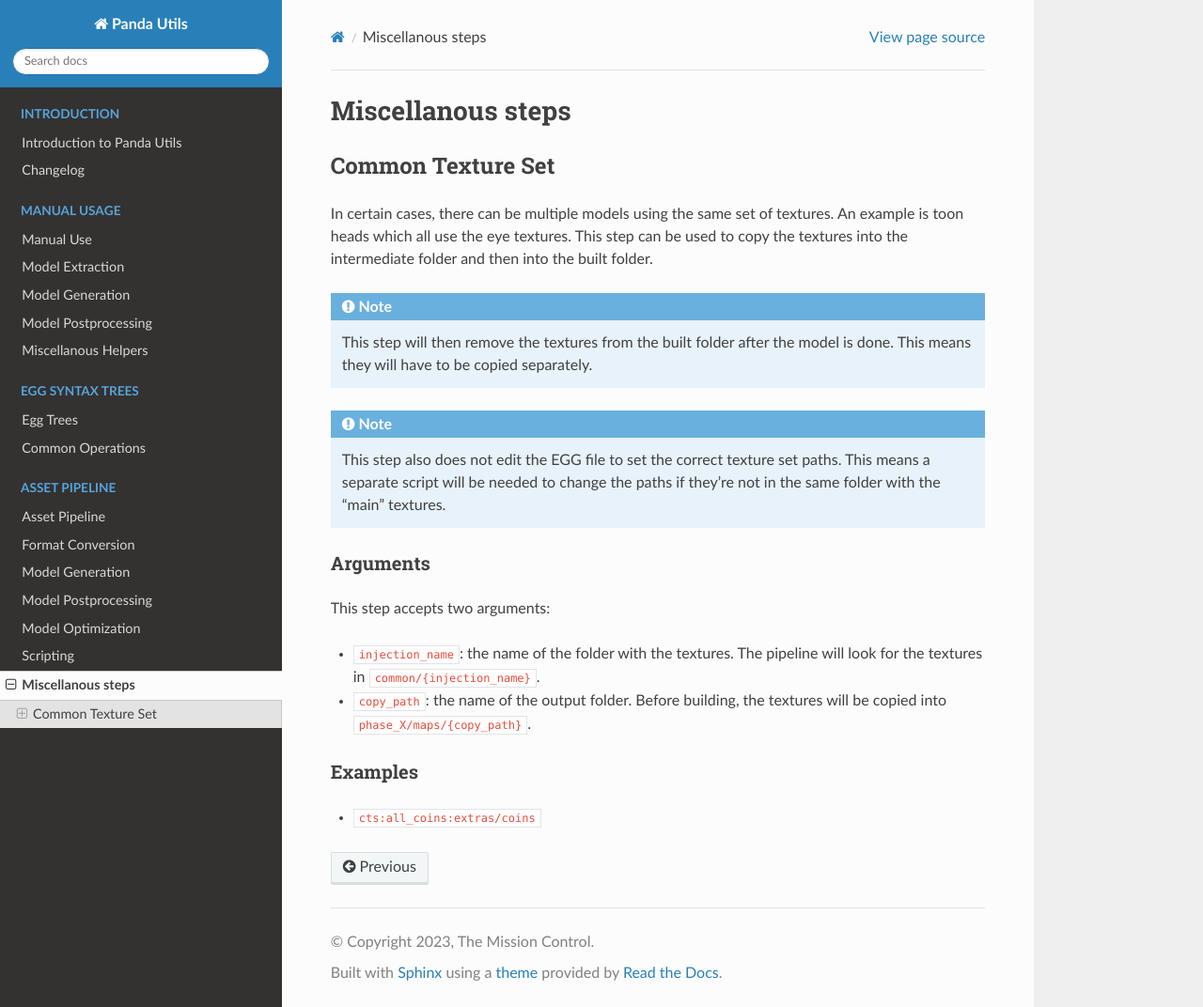
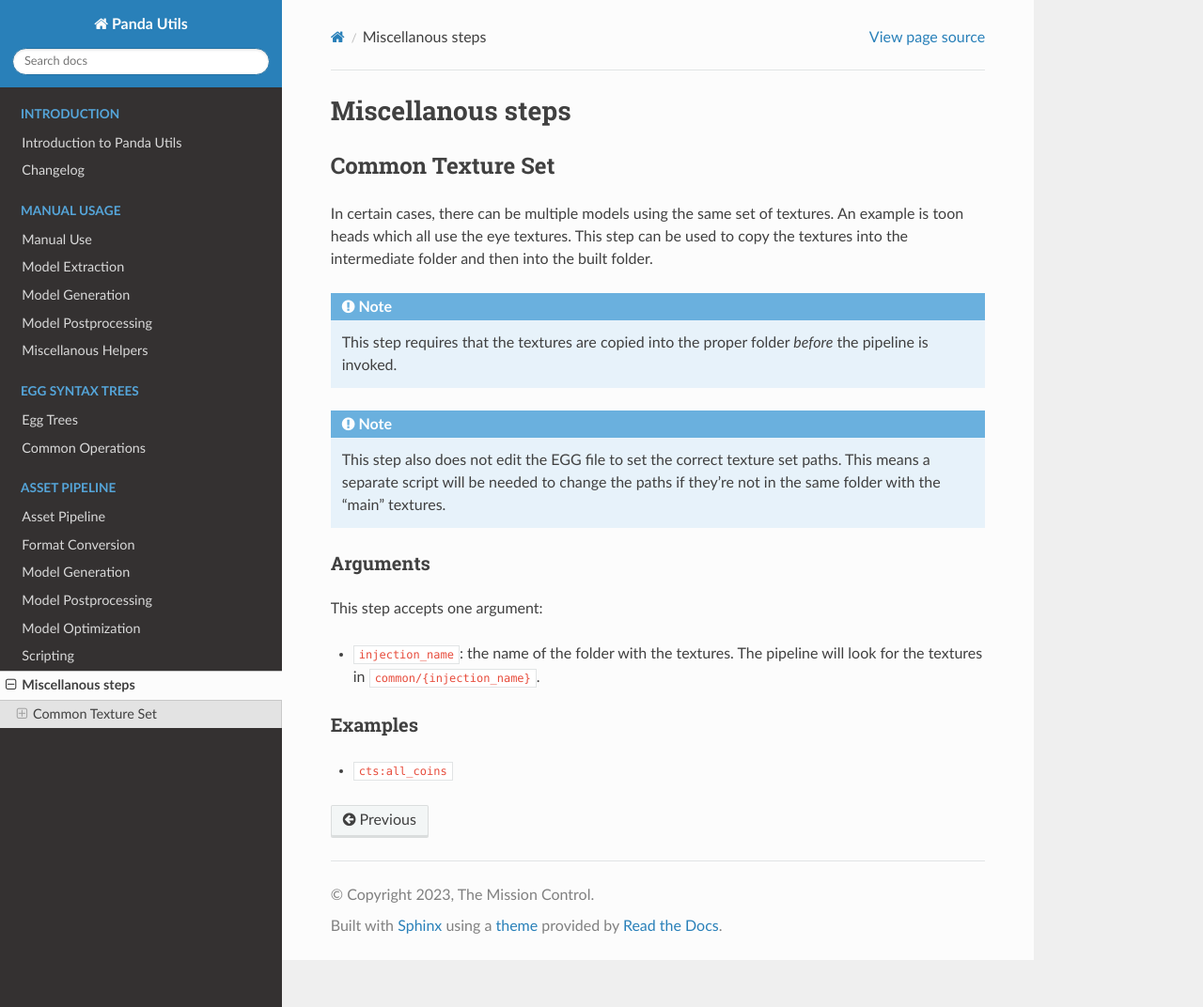
Before and after one commit to Toontown-Event-Horizon/panda-utils-docs, a Sphinx documentation site: the page built from source/asset-pipeline/misc.rst, in a window 1280 px wide and 1072 px high. Shown: the whole window at 94% size. Built offline with Sphinx 7.4.7 and the Read the Docs theme 2.0.0, drawn with Linux system fonts in a browser that asks for light colours.

```diff
--- a/source/asset-pipeline/misc.rst
+++ b/source/asset-pipeline/misc.rst
@@ -9,8 +9,7 @@ An example is toon heads which all use the eye textures.
 This step can be used to copy the textures into the intermediate folder
 and then into the built folder.
 
-.. note:: This step will then remove the textures from the built folder after the model is done.
-   This means they will have to be copied separately.
+.. note:: This step requires that the textures are copied into the proper folder *before* the pipeline is invoked.
 
 .. note:: This step also does not edit the EGG file to set the correct texture set paths.
    This means a separate script will be needed to change the paths if they're not in the same folder
@@ -19,14 +18,12 @@ and then into the built folder.
 Arguments
 ~~~~~~~~~
 
-This step accepts two arguments:
+This step accepts one argument:
 
 * ``injection_name``: the name of the folder with the textures.
   The pipeline will look for the textures in ``common/{injection_name}``.
-* ``copy_path``: the name of the output folder.
-  Before building, the textures will be copied into ``phase_X/maps/{copy_path}``.
 
 Examples
 ~~~~~~~~
 
-* ``cts:all_coins:extras/coins``
+* ``cts:all_coins``
```
Also changed, not shown: source/changelog.rst (+10 -0 lines).
